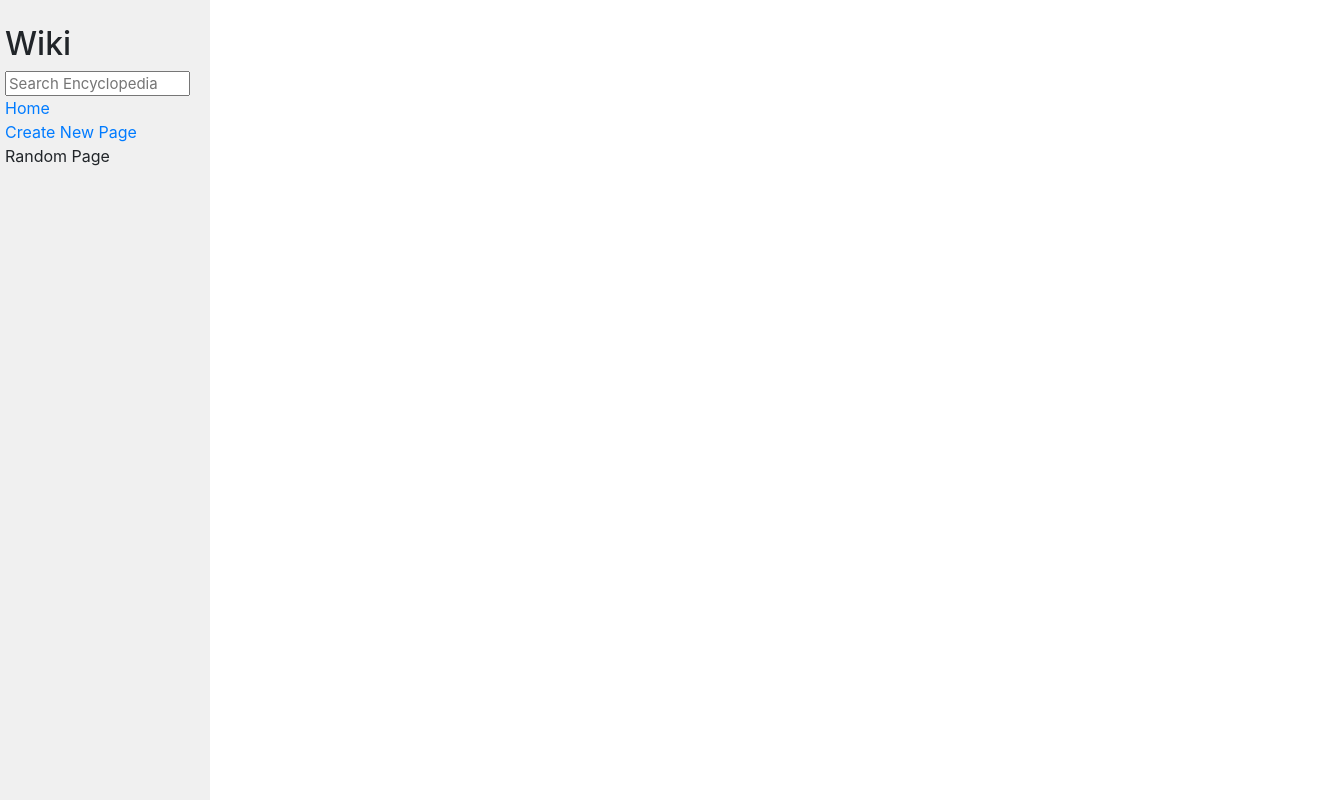
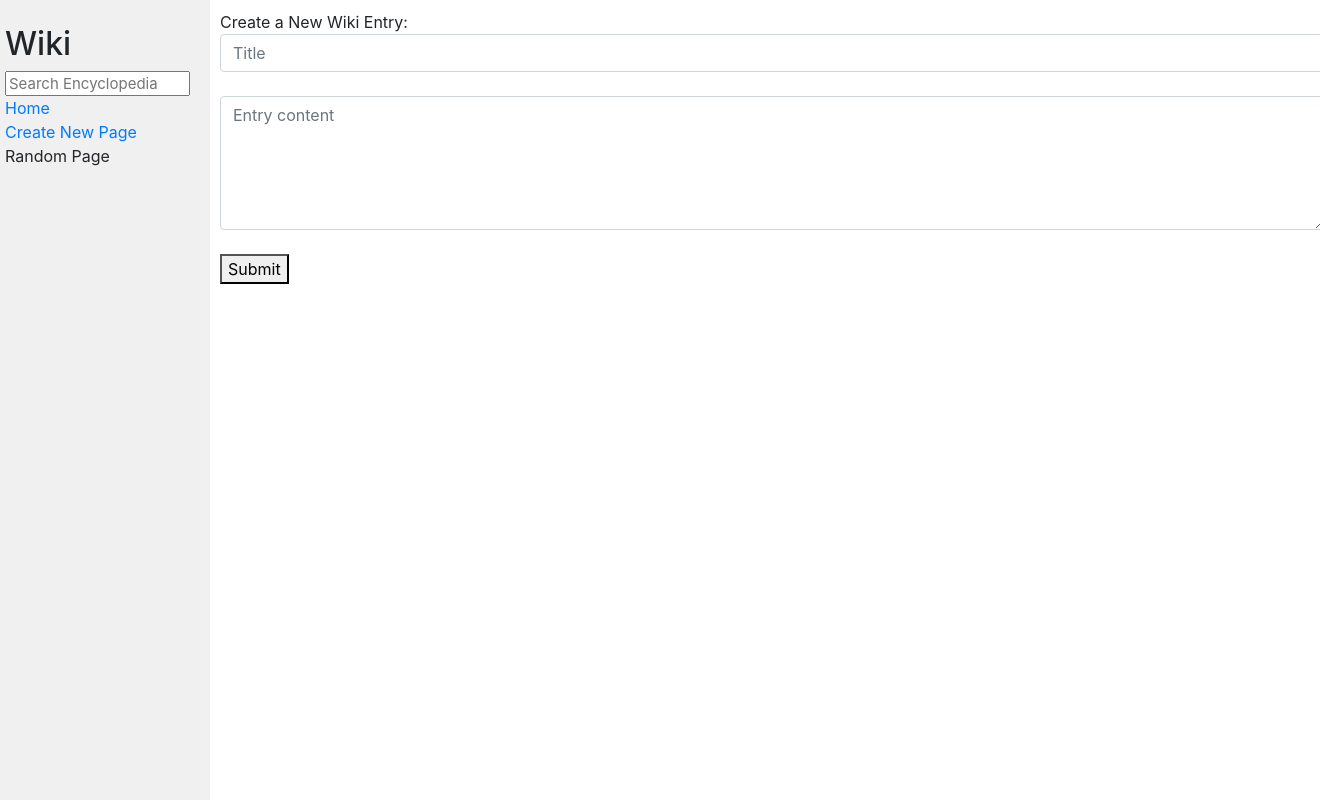
Before and after one commit to JessWhitney/CS50_wiki, a Django app: page /new_entry in a window 1320 px wide; the page is wider, and only the part inside the window is pictured. Run offline with Django 3.2, Linux system fonts and the light colour scheme; some libraries are stand-ins or nearby versions.

Commit message:
Basic function to new entry page

```diff
--- a/encyclopedia/templates/encyclopedia/new_entry.html
+++ b/encyclopedia/templates/encyclopedia/new_entry.html
@@ -1,12 +1,18 @@
 {% extends "encyclopedia/layout.html" %}
+{% block title %} Create New Entry {% endblock %}
+
 
 {% block body %}
 
-<form action="" method="post"> <!-- TODO: post this info somewhere->
+<div>Create a New Wiki Entry:</div>
+
+<form action="" method="post">
     {% csrf_token %}
-    <input type="text" name="title" placeholder="Title">
-    <input type="text" name="content" placeholder="Entry content">
-    <input type="submit">
+    <input required class="form-control" type="text" name="entry_title" placeholder="Title">
+    <br>
+    <textarea required class="form-control" rows="5" name="entry_content" placeholder="Entry content"></textarea>
+    <br>
+    <button type="submit">Submit</button>
 </form>
 
 
```
